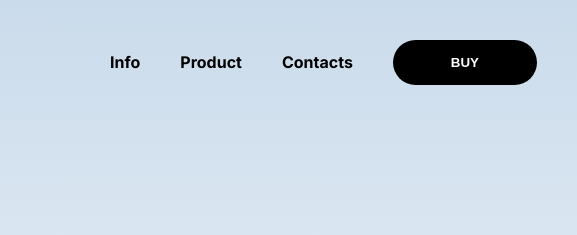
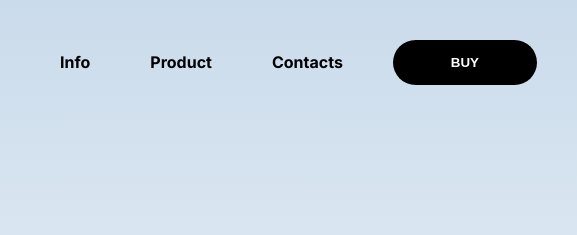
Before and after one commit to SavkaAndrii/AirPodsMax, a plain HTML site: page index.html in a window 1280 px wide. Shown: the top 235 px of the page, 703-1280 px from the left. Drawn offline with Linux system fonts and the light colour scheme.

Commit message:
Update style.css
Added animation to menu list

```diff
--- a/css/style.css
+++ b/css/style.css
@@ -77,11 +77,23 @@ body {
 }
 
 .menu__link {
-    transition: all .4s ease 0s;
+    position: relative;
+    padding: 0 10px;
 }
 
-.menu__link:hover {
-    text-decoration: underline 2px;
+.menu__link:after {
+    content: '';
+    position: absolute;
+    background-color: #000;
+    height: 3px;
+    width: 0;
+    left: 0;
+    bottom: -10px;
+    transition: 0.5s;
+}
+
+.menu__link:hover:after {
+    width: 100%;
 }
 
 .menu__btn {
```
